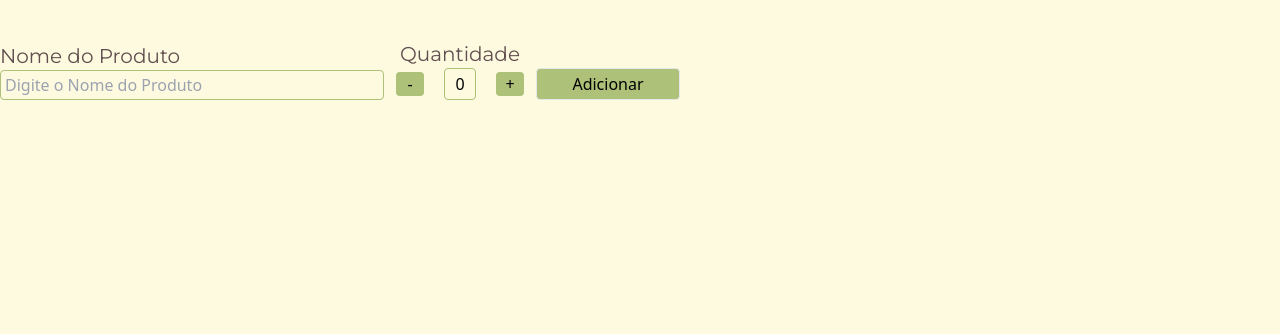
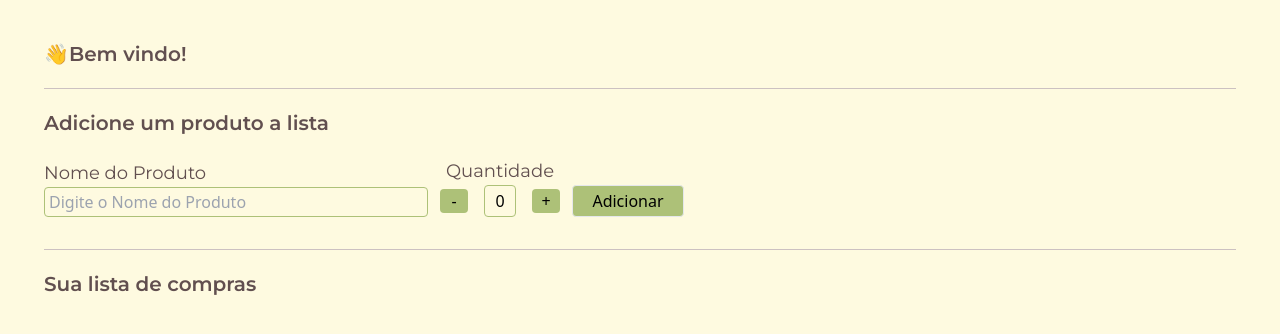
Before and after one commit to carlosbolzanell/app-pwa, a React (Vite) app: page / in a window 1280 px wide. Shown: the top 334 px of the page. Built offline with nearby package versions, Linux system fonts and the light colour scheme.

Commit message:
estilizando

```diff
--- a/src/App.jsx
+++ b/src/App.jsx
@@ -40,13 +40,18 @@ function App() {
   }, [list]);
 
   return (
-    <div className='flex justify-center flex-col mt-10 gap-5'>
+    <div className='flex justify-center flex-col mt-10 gap-5 px-11'>
+      <h1 className="font-montserrat text-cinza-escuro text-xl font-semibold">👋Bem vindo!</h1>
+      <div className='border-t border-linha w-[100%] m-auto'></div>
+      <h1 className="font-montserrat text-cinza-escuro text-xl font-semibold">Adicione um produto a lista</h1>
       <div className='flex flex-row items-end gap-3'>
         <InputText valorPassado={setNome} value={nome}/>
         <InputQtd valorQuantidade={setQuantidade} value={quantidade}/>
-        <button className='border bg-verde w-36 h-8 rounded' onClick={addList}>Adicionar</button>
+        <button className='border bg-verde w-28 h-8 rounded' onClick={addList}>Adicionar</button>
       </div>
       <div>
+        <div className='border-t border-linha w-[100%] m-auto mt-3'></div>
+        <h1 className="font-montserrat text-cinza-escuro text-xl font-semibold mt-5">Sua lista de compras</h1>
         {showList}
       </div>
     </div>
--- a/src/components/InputQtd/InputQtd.jsx
+++ b/src/components/InputQtd/InputQtd.jsx
@@ -2,8 +2,8 @@
 export default function InputQtd({ valorQuantidade, value }) {
     return (
         <div className="flex flex-col items-center">
-            <p className="font-montserrat text-xl text-cinza-escuro">Quantidade</p>
-            <div className="flex flex-row items-center justify-center gap-5">
+            <p className="font-montserrat text-cinza-escuro text-lg">Quantidade</p>
+            <div className="flex flex-row items-center justify-center gap-4">
                 <button onClick={() => valorQuantidade(value == 0 ? 0 : value - 1)} className='bg-verde w-7 h-6 rounded'>-</button>
                 <div className="border border-verde w-8 h-8 rounded flex justify-center items-center">
                     <p className="font-xl text-center" type="text" value={(value) ? value : 0} disabled>{value}</p>
--- a/src/components/InputText/InputText.jsx
+++ b/src/components/InputText/InputText.jsx
@@ -2,7 +2,7 @@ export default function InputText({valorPassado, value}) {
 
   return (
     <div>
-      <p className="font-montserrat text-xl text-cinza-escuro">Nome do Produto</p>
+      <p className="font-montserrat text-cinza-escuro text-lg">Nome do Produto</p>
       <input
         id="inputText"
         type="text"
--- a/src/components/Item/Item.jsx
+++ b/src/components/Item/Item.jsx
@@ -9,7 +9,7 @@ export default function Item({ nomeProduto, quantidade, excluir, indexItem}) {
         excluir(newList);
     }
     return (
-        <div className="border border-verde rounded flex flex-row justify-between items-center w-2/4">
+        <div className="border border-verde rounded flex flex-row justify-between items-center w-2/4 p-2 my-4">
             <input type="checkbox"/>
             <p>{nomeProduto}</p>
             <p>{quantidade}</p>
--- a/tailwind.config.js
+++ b/tailwind.config.js
@@ -13,7 +13,8 @@ export default {
         "fundo": "#FEFAE0",
         'verde': '#ADC178',
         "cinza-claro": "#979191",
-        "cinza-escuro": "#614F4F"
+        "cinza-escuro": "#614F4F",
+        "linha": "#CCC1C1"
       }
     },
   },
```
